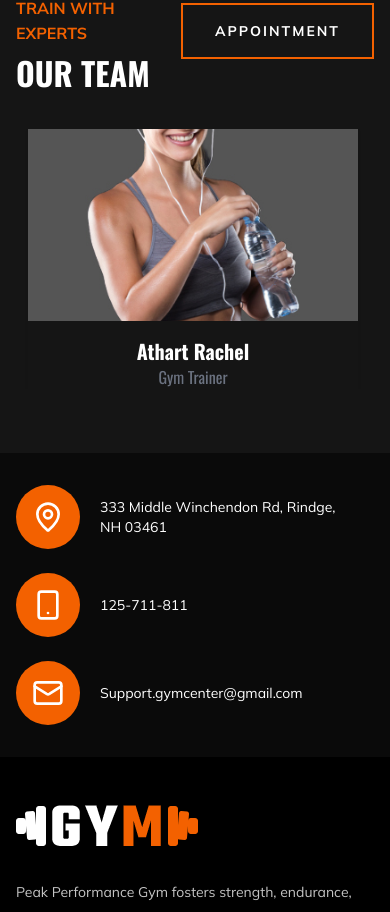
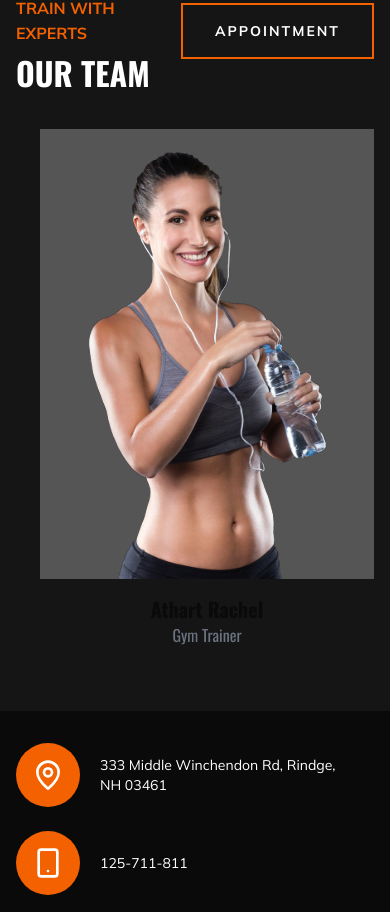
Before and after one commit to felipe-muner/podium-gym, a Next.js app: page / in a window 390 px wide. Shown: the part 7420-8332 px from the top of the page. Built offline with nearby package versions, Linux system fonts and the light colour scheme.

Commit message:
feat: mobile 1, tablet 2, desktop 3

```diff
--- a/components/OurTeam/OurTeam.tsx
+++ b/components/OurTeam/OurTeam.tsx
@@ -38,22 +38,21 @@ export default function OurTeam() {
         </div>
 
         {/* Carousel Container */}
-        <Carousel className="w-full text-white" opts={{ loop: true }}>
+        <Carousel opts={{ align: "start", loop: true }} className="w-full">
           <CarouselContent className="-ml-1">
             {team.map((member, index) => (
-              <CarouselItem key={index} className="px-4 md:basis-1/2 lg:basis-1/3">
-                <div className="shadow">
+              <CarouselItem key={index} className="w-full md:basis-1/2 lg:basis-1/3 pl-7">
+                <div className="relative w-full h-[450px]">
                   <Image
                     src={member.image}
                     alt={`${member.name} - ${member.role}`}
-                    width={200}
-                    height={200}
-                    className="w-full h-48 object-cover"
+                    layout="fill"
+                    objectFit="cover"
                   />
-                  <div className="mt-4 text-center">
-                    <h3 className="text-xl font-semibold">{member.name}</h3>
-                    <p className="text-gray-500">{member.role}</p>
-                  </div>
+                </div>
+                <div className="mt-4 text-center">
+                  <h3 className="text-xl font-semibold">{member.name}</h3>
+                  <p className="text-gray-500">{member.role}</p>
                 </div>
               </CarouselItem>
             ))}
```
